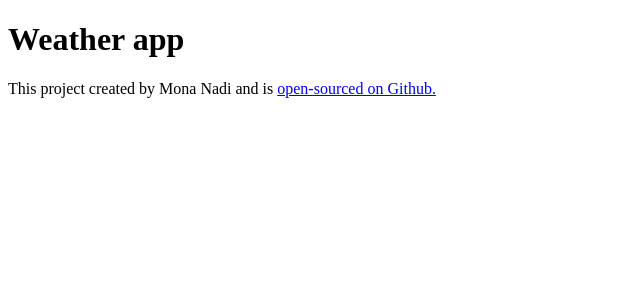
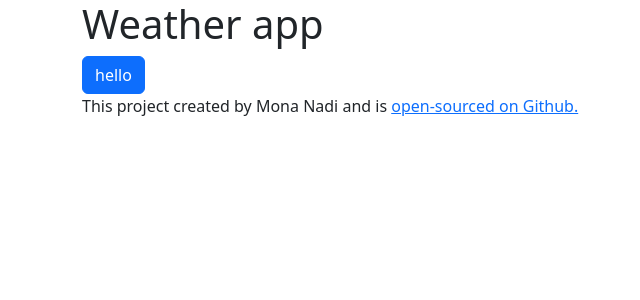
Before and after one commit to luna87/react-weather-app, a React (Create React App) app: page / in a window 1280 px wide. Shown: the top 300 px of the page, without its empty margins (0-640 px from the left). Built offline with nearby package versions, Linux system fonts and the light colour scheme.

Commit message:
added bootstrap

```diff
--- a/package.json
+++ b/package.json
@@ -6,6 +6,7 @@
     "@testing-library/jest-dom": "^5.16.5",
     "@testing-library/react": "^13.4.0",
     "@testing-library/user-event": "^13.5.0",
+    "bootstrap": "^5.2.3",
     "react": "^18.2.0",
     "react-dom": "^18.2.0",
     "react-scripts": "5.0.1",
--- a/public/index.html
+++ b/public/index.html
@@ -5,6 +5,7 @@
     <link rel="icon" href="%PUBLIC_URL%/favicon.ico" />
     <meta name="viewport" content="width=device-width, initial-scale=1" />
     <meta name="theme-color" content="#000000" />
+
     <meta
       name="description"
       content="weather application"
@@ -17,7 +18,9 @@
   </head>
   <body>
     <noscript>You need to enable JavaScript to run this app.</noscript>
-    <div id="root"></div>
+
+    <div id="root">
+
 
   </body>
 </html>
--- a/src/App.js
+++ b/src/App.js
@@ -4,14 +4,21 @@ import './App.css';
 export default function App() {
   return (
     <div className="App">
+      <div className="container">
         <h1> Weather app</h1>
+        <button className="btn btn-primary">hello</button>
         <footer>
           {" "}
           This project created by Mona Nadi and is {""}
-        <a href="https://github.com/luna87/react-weather-app" target="_blank">
+          <a
+            href="https://github.com/luna87/react-weather-app"
+            target="_blank"
+            rel="noopener"
+          >
             open-sourced on Github.
           </a>
         </footer>
       </div>
+    </div>
   );
 }
--- a/src/index.js
+++ b/src/index.js
@@ -2,6 +2,7 @@ import React from 'react';
 import ReactDOM from 'react-dom/client';
 import './index.css';
 import App from './App';
+import "bootstrap/dist/css/bootstrap.css";
 import reportWebVitals from './reportWebVitals';
 
 const root = ReactDOM.createRoot(document.getElementById('root'));
```
Also changed, not shown: 1 other file (tests, documents, lock files or other folders). Lines whose indentation alone changed are shown as unchanged.
